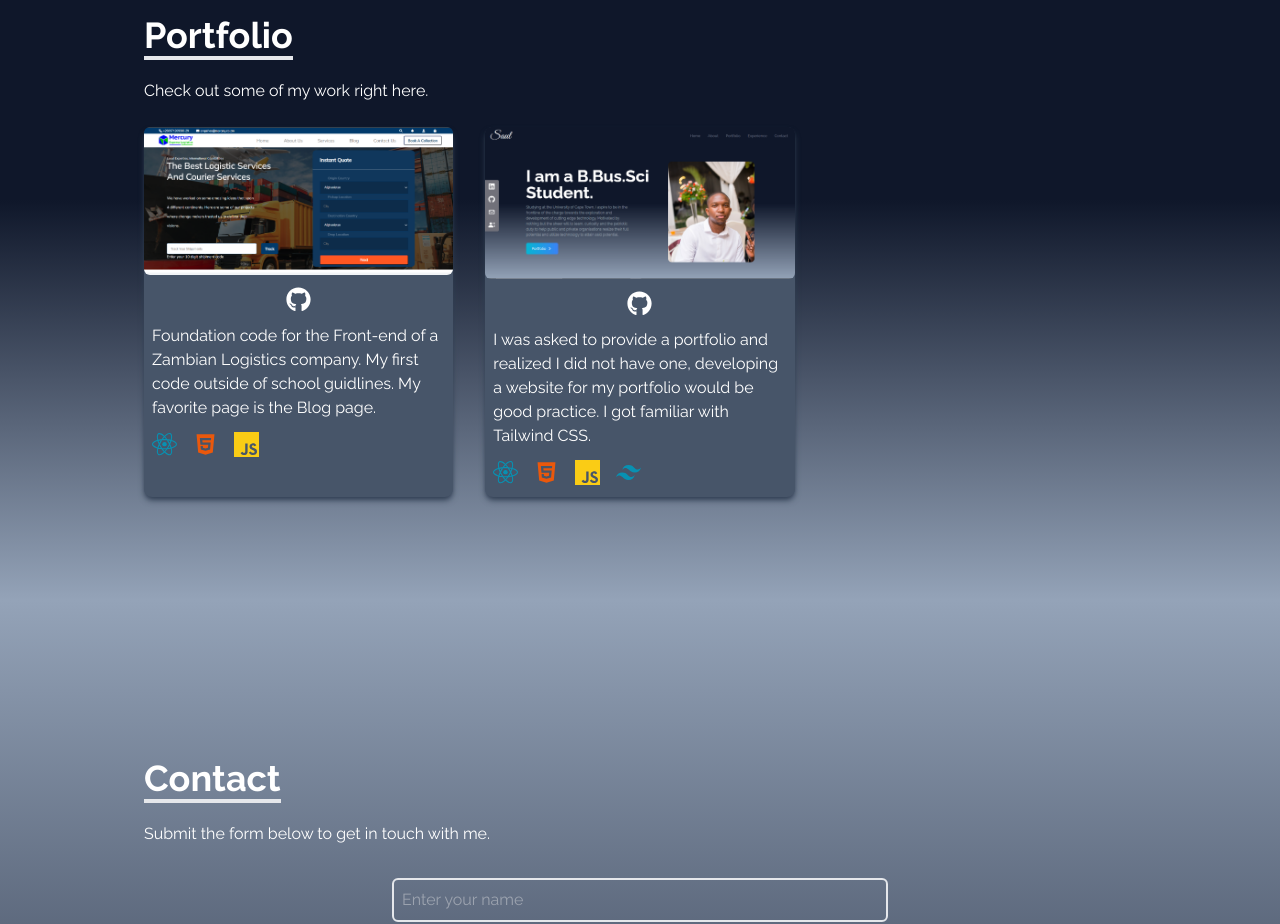
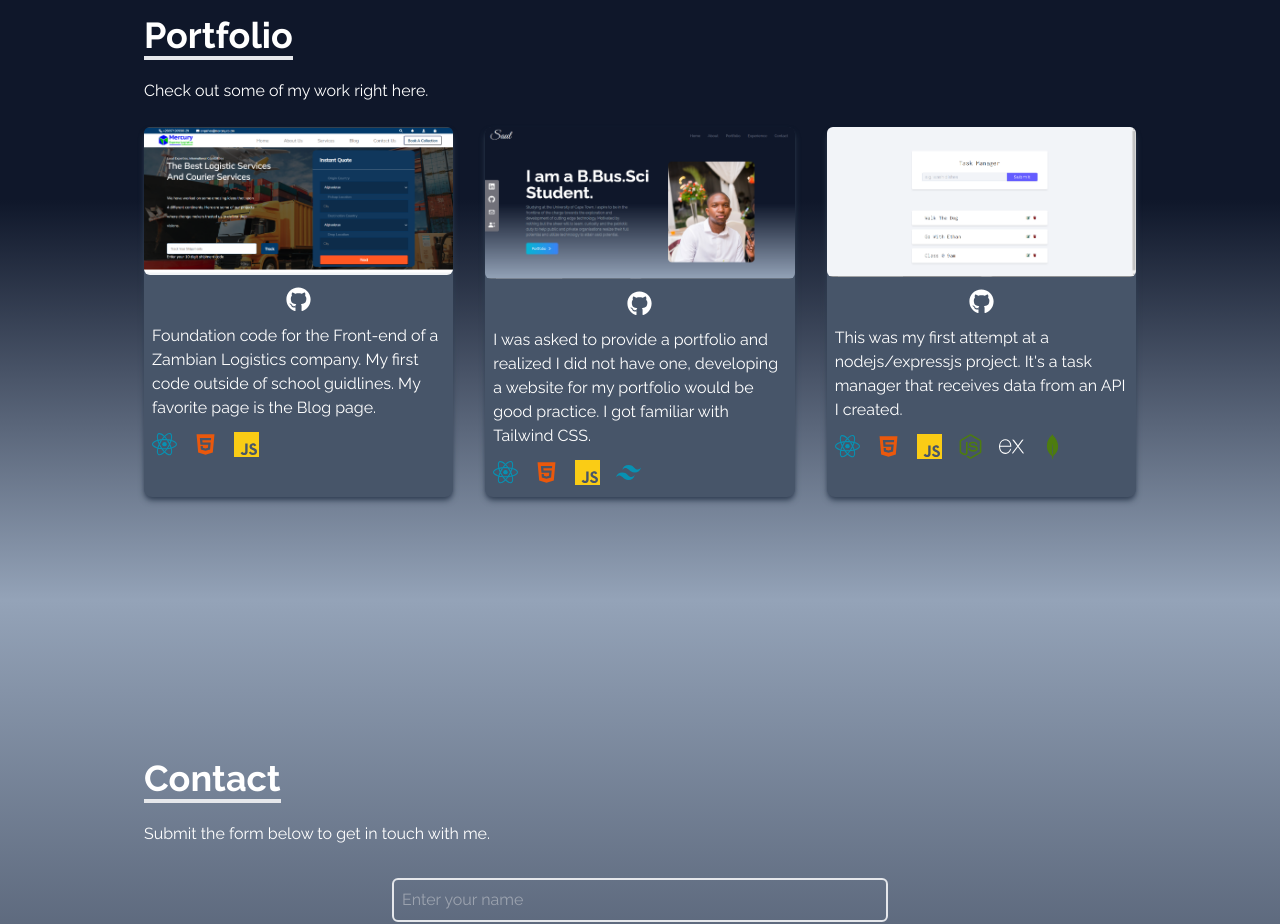
Before and after one commit to chipwayambokomas/MyPortfolio, a React (Create React App) app: page / in a window 1280 px wide. Shown: the part 1800-2724 px from the top of the page. Built offline with nearby package versions, Linux system fonts and the light colour scheme.

Commit message:
Update Portfolio.jsx

```diff
--- a/src/components/Portfolio.jsx
+++ b/src/components/Portfolio.jsx
@@ -1,11 +1,12 @@
 import React from "react";
 import mercuryexpress from "../assets/portfolio/mercuryexpressproject.png";
 import firstportfolio from "../assets/portfolio/firstportfolio.png";
-import { FaGithub } from "react-icons/fa";
+import taskmanager from '../assets/portfolio/taskmanager.png'
+import { FaGithub, FaNodeJs } from "react-icons/fa";
 // import { BsGlobe2 } from "react-icons/bs";
 import {GrReactjs} from 'react-icons/gr';
 import {AiFillHtml5} from 'react-icons/ai';
-import {SiJavascript, SiTailwindcss} from 'react-icons/si';
+import {SiJavascript, SiTailwindcss, SiExpress, SiMongodb} from 'react-icons/si';
 
 
 
@@ -52,6 +53,37 @@ const Portfolio = () => {
         </div>
         <div className="px-2 text-cyan-600 ">
             <SiTailwindcss size={25}/>
+        </div>
+        </div>
+
+        )
+    },
+      {
+      id: 3,
+      source: taskmanager,
+      shortBio:
+        "This was my first attempt at a nodejs/expressjs project. It's a task manager that receives data from an API I created.",
+        Glink:'https://github.com/chipwayambokomas/Task-Manager',
+        child:(
+            <div className="flex flex-row">
+            <div className="px-2 text-cyan-600 ">
+                <GrReactjs size={25}/>
+            </div>
+            <div className="px-2 text-orange-600 ">
+            <AiFillHtml5 size={25}/>
+            </div>
+            <div className="px-2 text-yellow-400 ">
+            <SiJavascript size={25}/>
+        </div>
+
+        <div className="px-2 text-lime-700 ">
+            <FaNodeJs size={25}/>
+        </div>
+        <div className="px-2 text-white ">
+            <SiExpress size={25}/>
+        </div>
+        <div className="px-2 text-lime-700 ">
+            <SiMongodb size={25}/>
         </div>
         </div>
 
```
